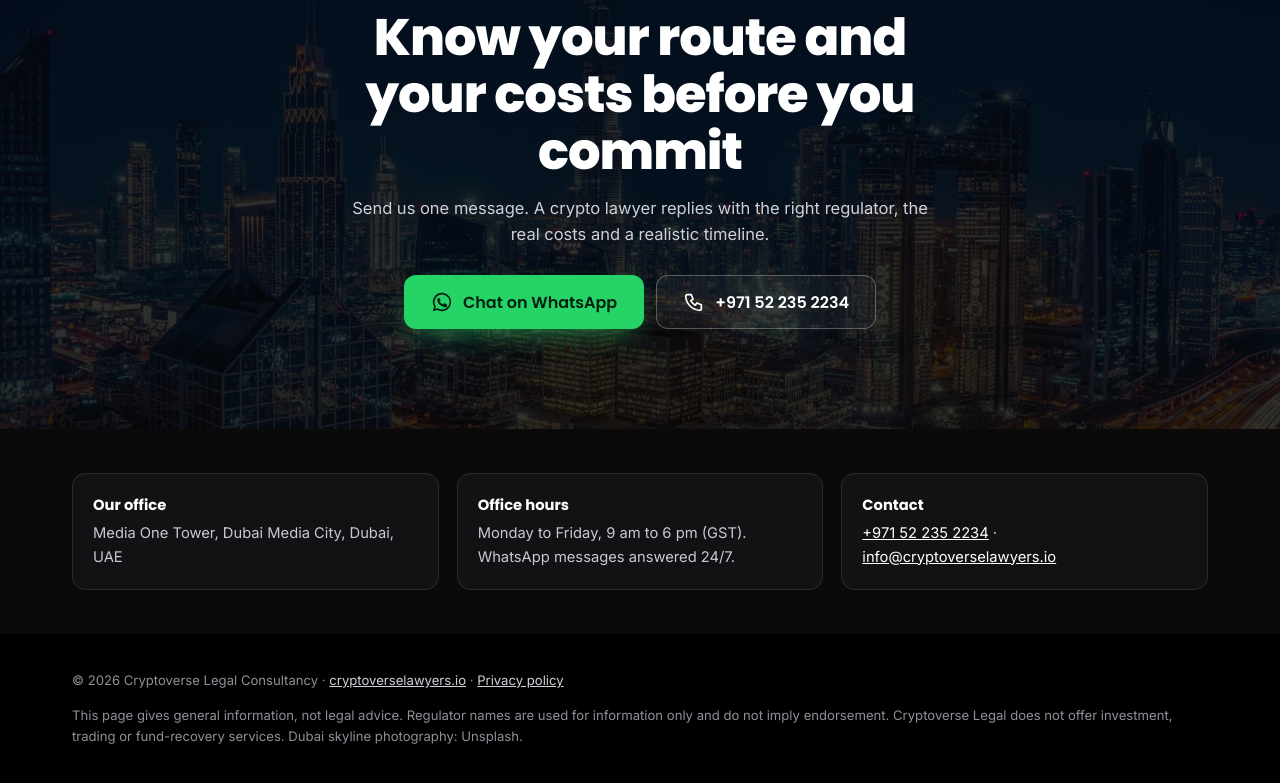
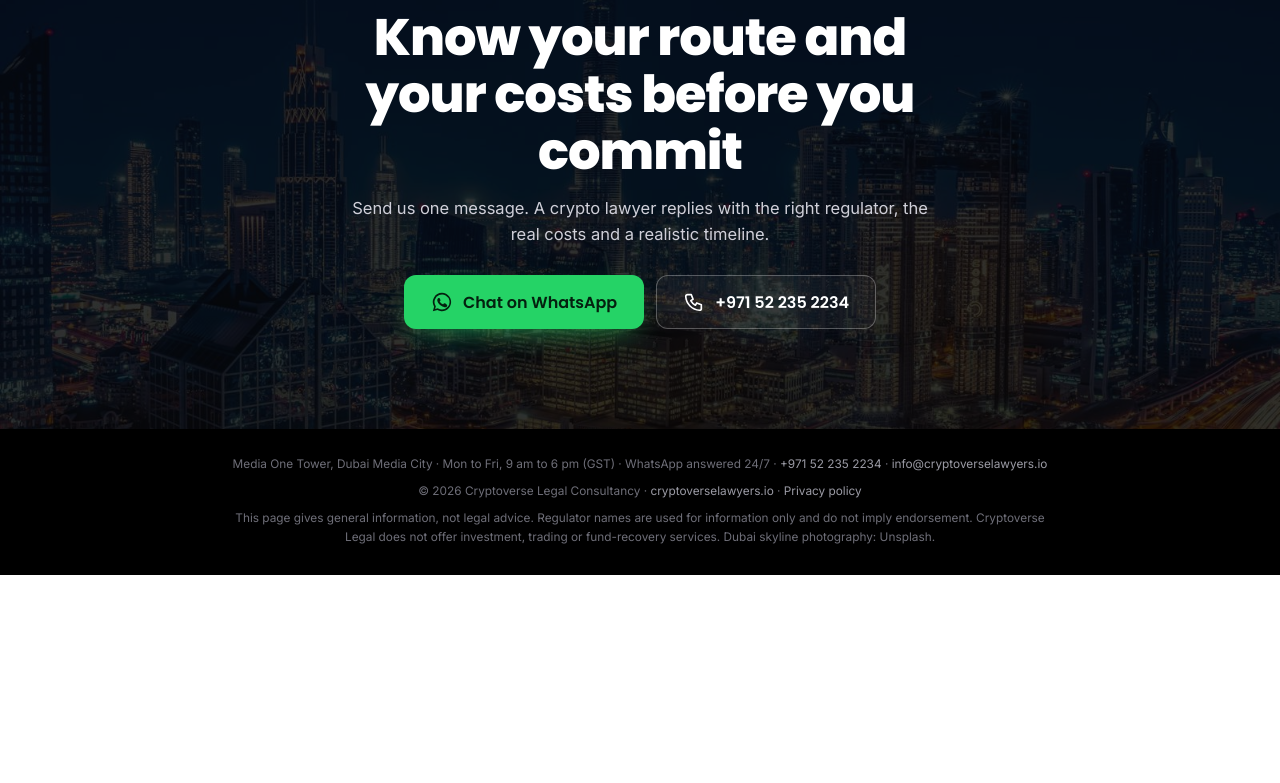
Before and after one commit to Mavixmarketing/cryptoverse-uae, a plain HTML site: page index.html in a window 1280 px wide. Shown: the part 7449-8232 px from the top of the page. After the commit the page ends 8024 px from the top, so only its background shows below. Drawn offline with Linux system fonts and the light colour scheme.

Commit message:
Office details folded into a small, quiet footer
Co-Authored-By: Claude Opus 5.5 <noreply@anthropic.com>

```diff
--- a/index.html
+++ b/index.html
@@ -208,11 +208,11 @@ table.cmp{border-collapse:collapse;width:100%;min-width:880px;font-size:.93rem}
 @media(min-width:900px){.office{grid-template-columns:repeat(3,1fr)}}
 .office div{background:var(--black-2);border:1px solid var(--line-d);border-radius:var(--r);padding:20px;color:#C9C9D2;font-size:.92rem}
 .office b{display:block;color:#fff;font-family:var(--h);margin-bottom:4px}
-footer{background:#000;color:#8F8F99;font-size:.82rem;padding:36px 0 110px}
-@media(min-width:900px){footer{padding-bottom:40px}}
-footer .wrap{display:grid;gap:14px}
+footer{background:#000;color:#6E6E78;font-size:.74rem;line-height:1.6;padding:26px 0 100px;text-align:center}
+@media(min-width:900px){footer{padding-bottom:28px}}
+footer .wrap{display:grid;gap:8px;max-width:900px}
 footer p{margin:0}
-footer a{color:#D0D0D8}
+footer a{color:#9A9AA4;text-decoration:none}
 .sticky{position:fixed;left:0;right:0;bottom:0;z-index:30;display:flex;gap:8px;padding:10px 12px calc(10px + env(safe-area-inset-bottom));background:rgba(10,10,11,.94);backdrop-filter:blur(12px);border-top:1px solid var(--line-d);transform:translateY(110%);transition:transform .3s var(--ease)}
 .sticky.show{transform:none}
 .sticky .btn{min-height:52px}
@@ -473,16 +473,11 @@ footer a{color:#D0D0D8}
  </div>
 </section>
 
-<section class="dark" style="padding:44px 0">
- <div class="wrap office">
-  <div><b>Our office</b>Media One Tower, Dubai Media City, Dubai, UAE</div>
-  <div><b>Office hours</b>Monday to Friday, 9 am to 6 pm (GST). WhatsApp messages answered 24/7.</div>
-  <div><b>Contact</b><a href="tel:+971522352234" data-track="phone" data-loc="office" style="color:#fff">+971 52 235 2234</a> · <a href="mailto:info@cryptoverselawyers.io" style="color:#fff">info@cryptoverselawyers.io</a></div>
- </div>
-</section>
+
 </main>
 
 <footer><div class="wrap">
+ <p class="f-info">Media One Tower, Dubai Media City · Mon to Fri, 9 am to 6 pm (GST) · WhatsApp answered 24/7 · <a href="tel:+971522352234" data-track="phone" data-loc="office">+971 52 235 2234</a> · <a href="mailto:info@cryptoverselawyers.io">info@cryptoverselawyers.io</a></p>
  <p>© 2026 Cryptoverse Legal Consultancy · <a href="https://www.cryptoverselawyers.io/">cryptoverselawyers.io</a> · <a href="https://www.cryptoverselawyers.io/privacy-policy/">Privacy policy</a></p>
  <p>This page gives general information, not legal advice. Regulator names are used for information only and do not imply endorsement. Cryptoverse Legal does not offer investment, trading or fund-recovery services. Dubai skyline photography: Unsplash.</p>
 </div></footer>
```
